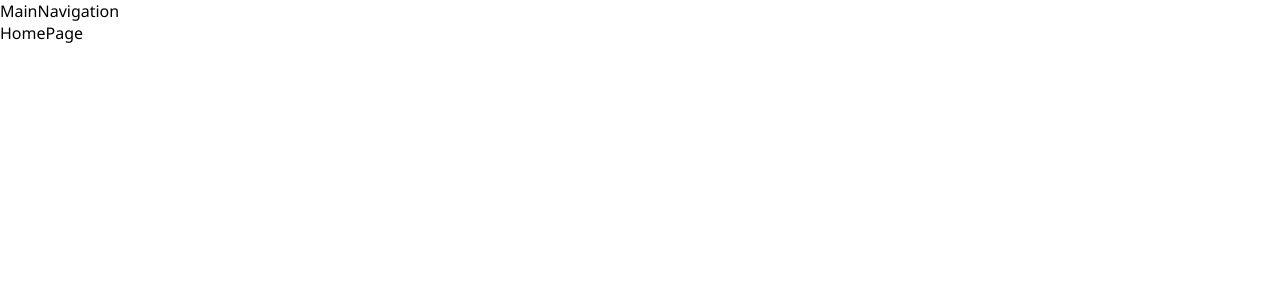
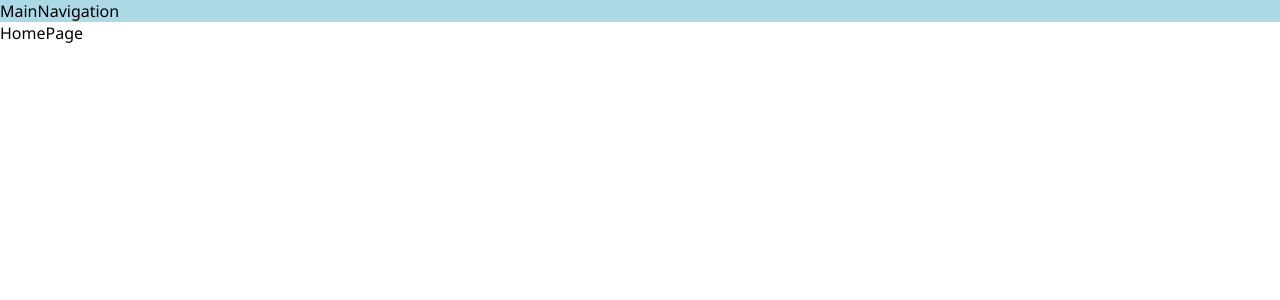
Before and after one commit to mastermanav09/ClassZone, a Next.js app: page / in a window 1280 px wide. Shown: the top 300 px of the page. Built offline with nearby package versions, Linux system fonts and the light colour scheme.

Commit message:
Add sass/scss in the app

```diff
--- a/package.json
+++ b/package.json
@@ -12,7 +12,9 @@
     "eslint": "8.37.0",
     "eslint-config-next": "13.2.4",
     "next": "13.2.4",
+    "node": "^19.8.1",
     "react": "18.2.0",
-    "react-dom": "18.2.0"
+    "react-dom": "18.2.0",
+    "sass": "^1.60.0"
   }
 }
--- a/src/components/layout/MainNavigation.js
+++ b/src/components/layout/MainNavigation.js
@@ -1,7 +1,8 @@
 import React from "react";
+import classes from "./MainNavigation.module.scss";
 
 const MainNavigation = () => {
-  return <div>MainNavigation</div>;
+  return <div className={classes.container}>MainNavigation</div>;
 };
 
 export default MainNavigation;
--- /dev/null
+++ b/src/components/layout/MainNavigation.module.scss
@@ -0,0 +1,3 @@
+.container {
+  background-color: lightblue;
+}
--- a/src/pages/index.js
+++ b/src/pages/index.js
@@ -1,3 +1,5 @@
+import React from "react";
+
 function HomePage() {
   return <>HomePage</>;
 }
```
Also changed, not shown: 1 other file (tests, documents, lock files or other folders).
